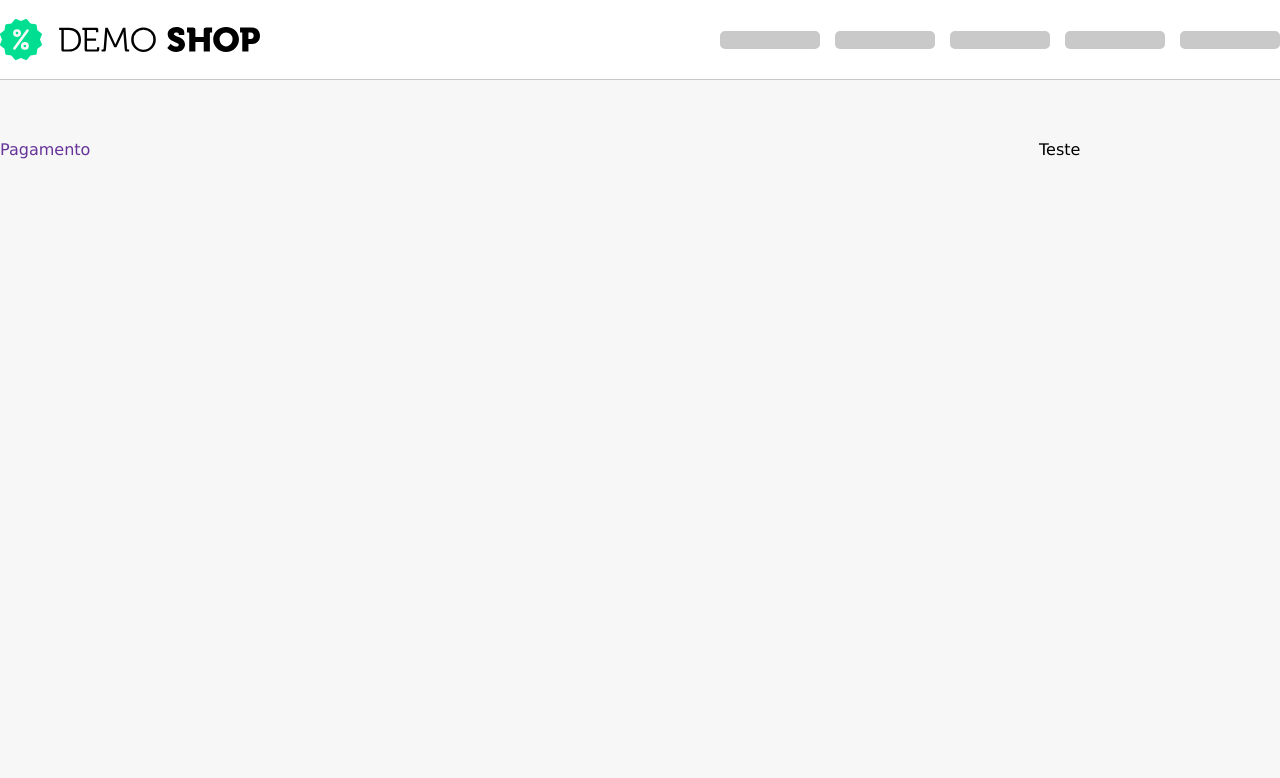
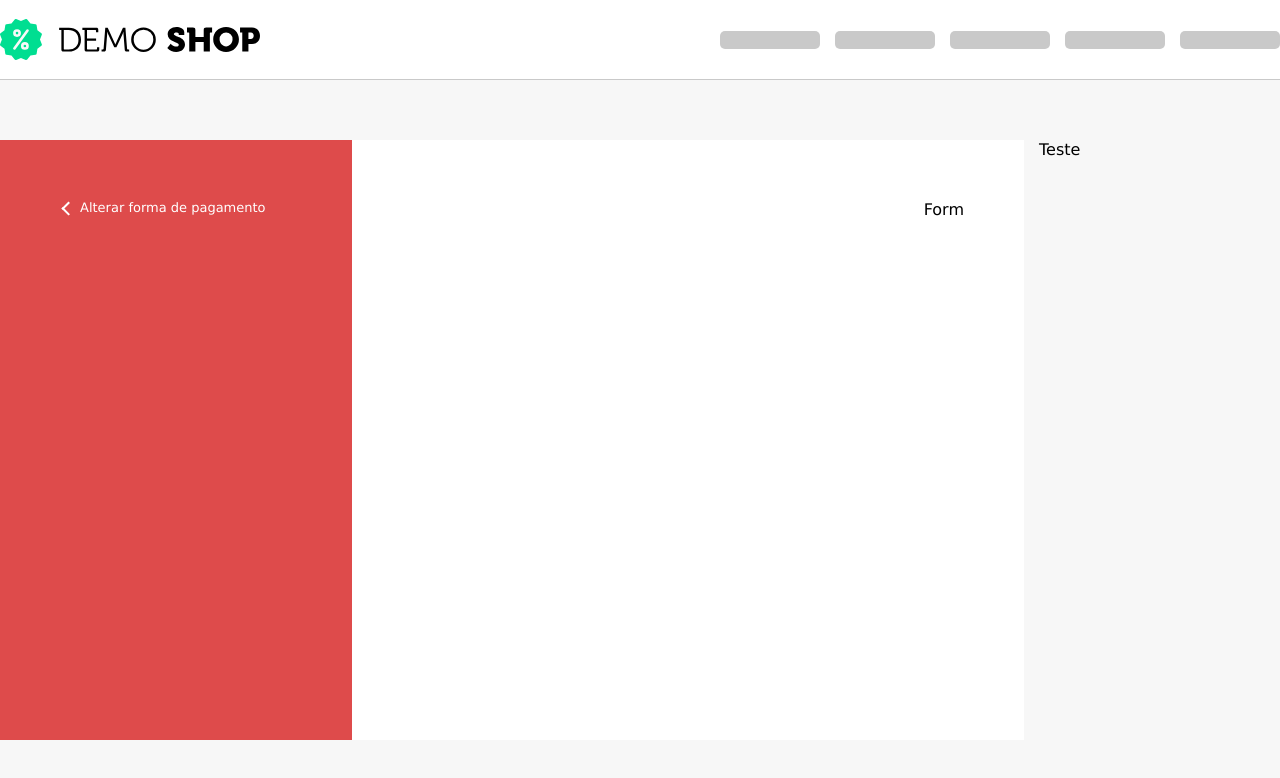
Before and after one commit to PauloKlixto/test, a Vue app: page / in a window 1280 px wide. Shown: the top 778 px of the page. Built offline with nearby package versions, Linux system fonts and the light colour scheme.

Commit message:
Criação do componente do botão de voltar para tela anterior

```diff
--- /dev/null
+++ b/src/components/atoms/BaseBackButton/BaseBackButton.vue
@@ -0,0 +1,73 @@
+<template>
+  <section>
+    <component
+      :is="tag"
+      class="BaseBackButton"
+      :class="BaseBackButtonClasses"
+      @click="click"
+    >
+      {{ label }}
+    </component>
+  </section>
+</template>
+
+<script>
+export default {
+  name: 'BaseBackButton',
+
+  props: {
+    tag: {
+      type: String,
+      default: 'a',
+      validator: val => ['button', 'a'].includes(val)
+    },
+    label: {
+      type: String,
+      default: ''
+    },
+    isInvertedTheme: {
+      type: Boolean,
+      default: false
+    }
+  },
+
+  computed: {
+    BaseBackButtonClasses() {
+      return {
+        'BaseBackButton--invert': this.isInvertedTheme
+      }
+    }
+  },
+
+  methods: {
+    click(e) {
+      this.$emit('click', e)
+    }
+  }
+}
+</script>
+
+<style lang="scss" scoped>
+.BaseBackButton {
+  font-size: 13px;
+  padding-left: 20px;
+  display: block;
+  position: relative;
+  cursor: pointer;
+
+  &:before {
+    content: '';
+    width: 8px;
+    height: 8px;
+    border-top: 2px solid $color-white;
+    border-left: 2px solid $color-white;
+    position: absolute;
+    left: 0;
+    transform: rotateZ(-45deg) translateY(5px);
+  }
+
+  &--invert {
+    color: $color-white;
+  }
+}
+</style>
--- /dev/null
+++ b/src/components/atoms/BaseHeading/BaseHeading.vue
@@ -0,0 +1,17 @@
+<template>
+  <section class="BaseHeading">
+    <h1>{{ label }}</h1>
+  </section>
+</template>
+
+<script>
+export default {
+  name: 'BaseHeading',
+  props: {
+    label: {
+      type: String,
+      default: ''
+    }
+  }
+}
+</script>
--- a/src/components/atoms/index.js
+++ b/src/components/atoms/index.js
@@ -0,0 +1,4 @@
+import BaseBackButton from './BaseBackButton/BaseBackButton'
+import BaseHeading from './BaseHeading/BaseHeading'
+
+export { BaseBackButton, BaseHeading }
--- a/src/views/payment/Payment.vue
+++ b/src/views/payment/Payment.vue
@@ -1,15 +1,47 @@
 <template>
-  <main class="Payment">Pagamento</main>
+  <main class="Payment">
+    <section class="Payment__sidebar">
+      <BaseBackButton
+        class="Payment__backButton"
+        label="Alterar forma de pagamento"
+        is-inverted-theme
+      />
+    </section>
+    <section class="Payment__form">Form</section>
+  </main>
 </template>
 
 <script>
+import { BaseBackButton } from '@/components/atoms'
 export default {
-  name: 'Payment'
+  name: 'Payment',
+  components: { BaseBackButton }
 }
 </script>
 
 <style lang="scss" scoped>
 .Payment {
-  color: rebeccapurple;
+  background: $color-white;
+  min-height: calc(100vh - 200px);
+  display: grid;
+  grid-template-columns: 352px 1fr;
+
+  &__sidebar {
+    background-color: $color-red;
+    padding-top: $space-xl;
+    padding-left: $space-xl;
+    padding-bottom: $space-xl;
+  }
+
+  &__backButton {
+    margin-bottom: $space-xl;
+  }
+
+  &__form {
+    padding-top: $space-xl;
+    padding-right: $space-xl;
+    padding-bottom: $space-xl;
+    justify-self: end;
+  }
 }
 </style>
```
